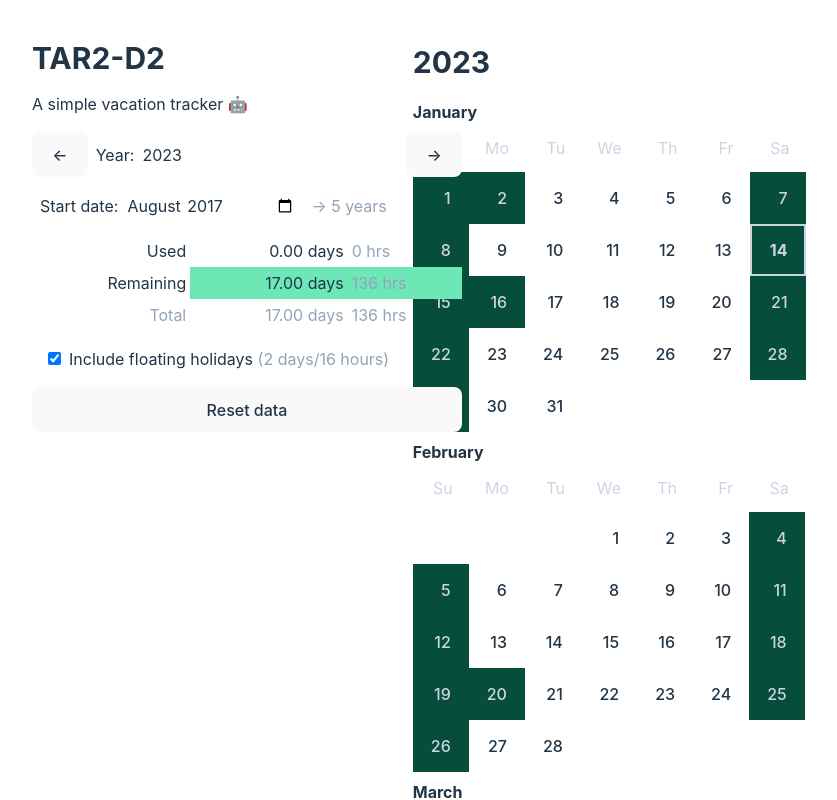
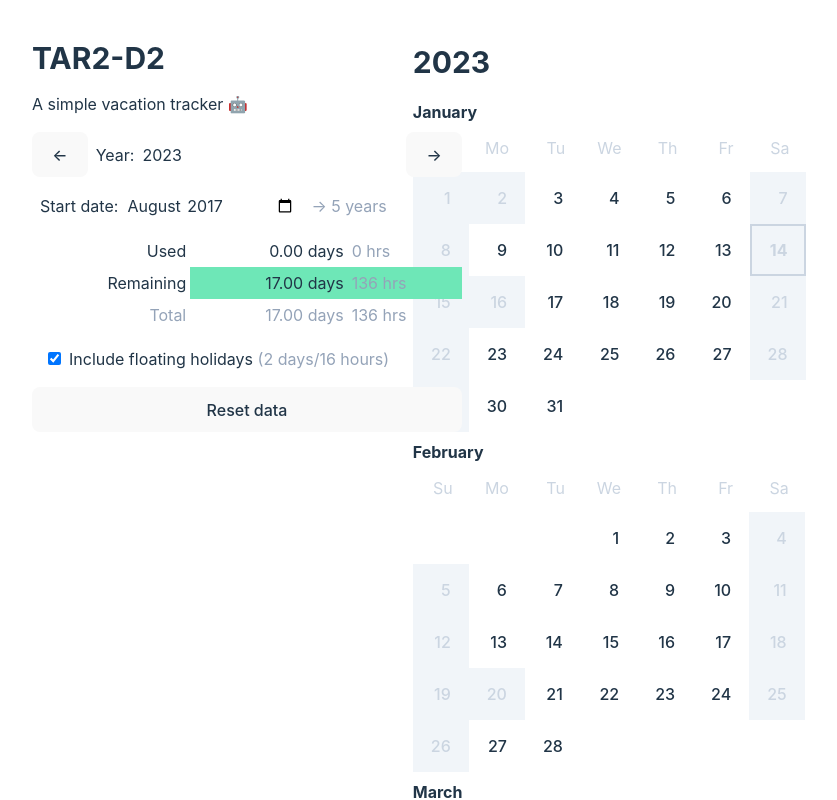
Before and after one commit to citelao/tar2d2, a React (Vite) app: page / in a window 1280 px wide. Shown: the top 800 px of the page, without its empty margins (0-837 px from the left). Built offline with nearby package versions, Linux system fonts and the light colour scheme.

Commit message:
emphasize days off better

```diff
--- a/src/App.tsx
+++ b/src/App.tsx
@@ -164,7 +164,7 @@ function MonthTable(props: IMonthTableProps) {
                   className={classes([
                     'text-right rounded-none m-0 w-full p-3 px-4 border-2',
                     (hasOff) ? "bg-green hover:bg-sky-400 hover:dark:bg-sky-600" : "hover:bg-sky-200 hover:dark:bg-sky-700",
-                    (isAutomatic) ? "bg-emerald-900 text-deemphasis" : null,
+                    (isAutomatic) ? "bg-slate-100 hover:bg-sky-100 text-deemphasis" : null,
                     (hasOff || isAutomatic) ? null : "bg-inherit",
                     (isToday) ? "font-bold" : "border-transparent",
                     (isToday && hasOff) ? "border-emerald-500 hover:border-sky-700" : "border-slate-300 hover:border-sky-400"
```
